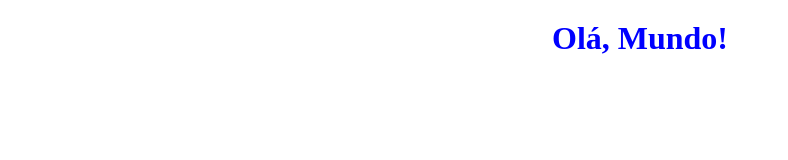
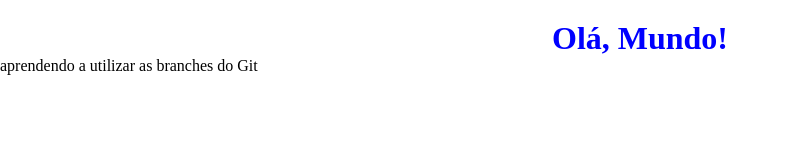
Before and after one commit to danilosilva91/projeto-01, a plain HTML site: page projeto-01/index.html in a window 1280 px wide. Shown: the whole page, without its empty margins (0-788 px from the left). Drawn offline with Linux system fonts and the light colour scheme.

Commit message:
aprendendo branches

```diff
--- a/projeto-01/index.html
+++ b/projeto-01/index.html
@@ -9,5 +9,6 @@
 </head>
 <body>
     <h1>Olá, Mundo!</h1>
+    <p>aprendendo a utilizar as branches do Git</p>
 </body>
 </html>
```
